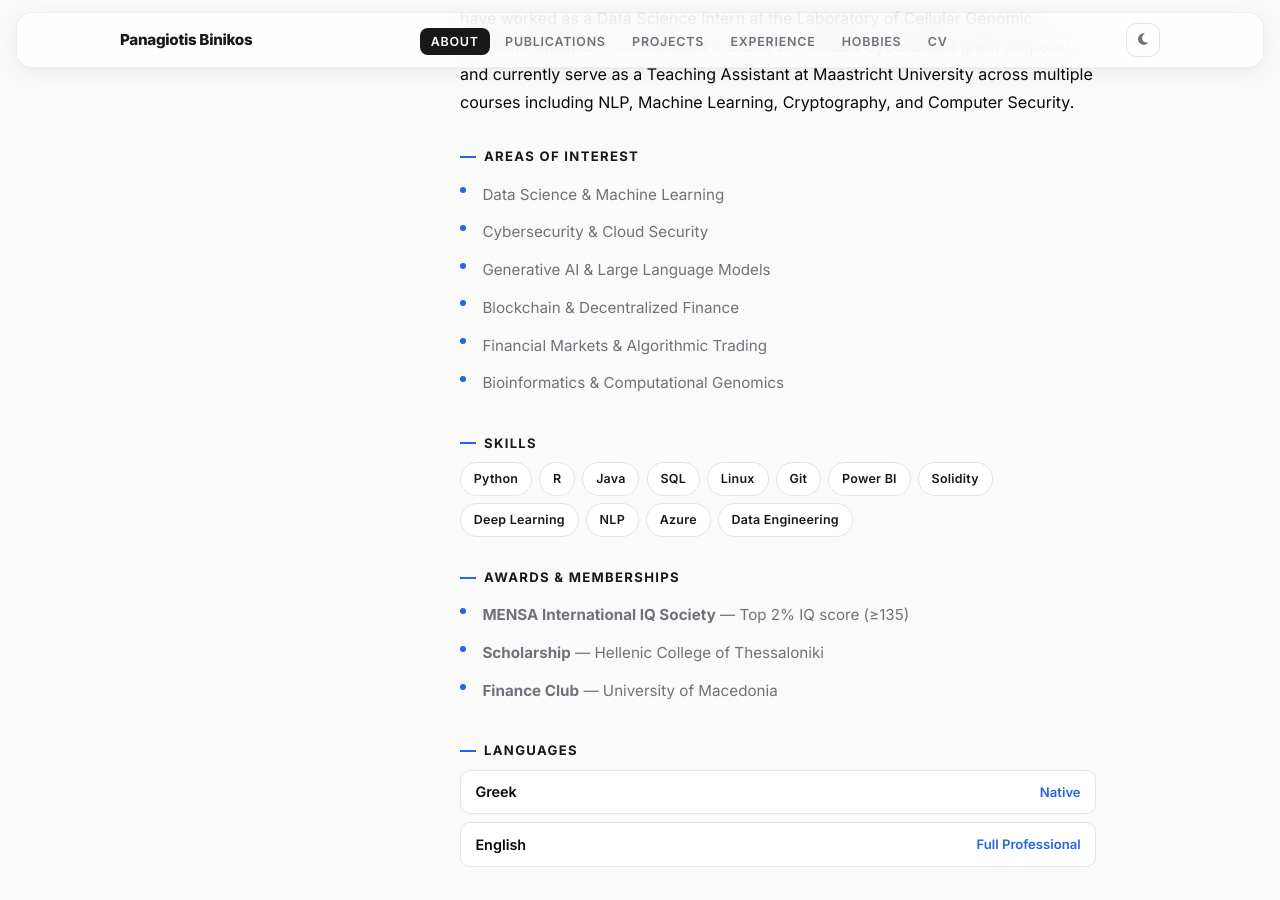
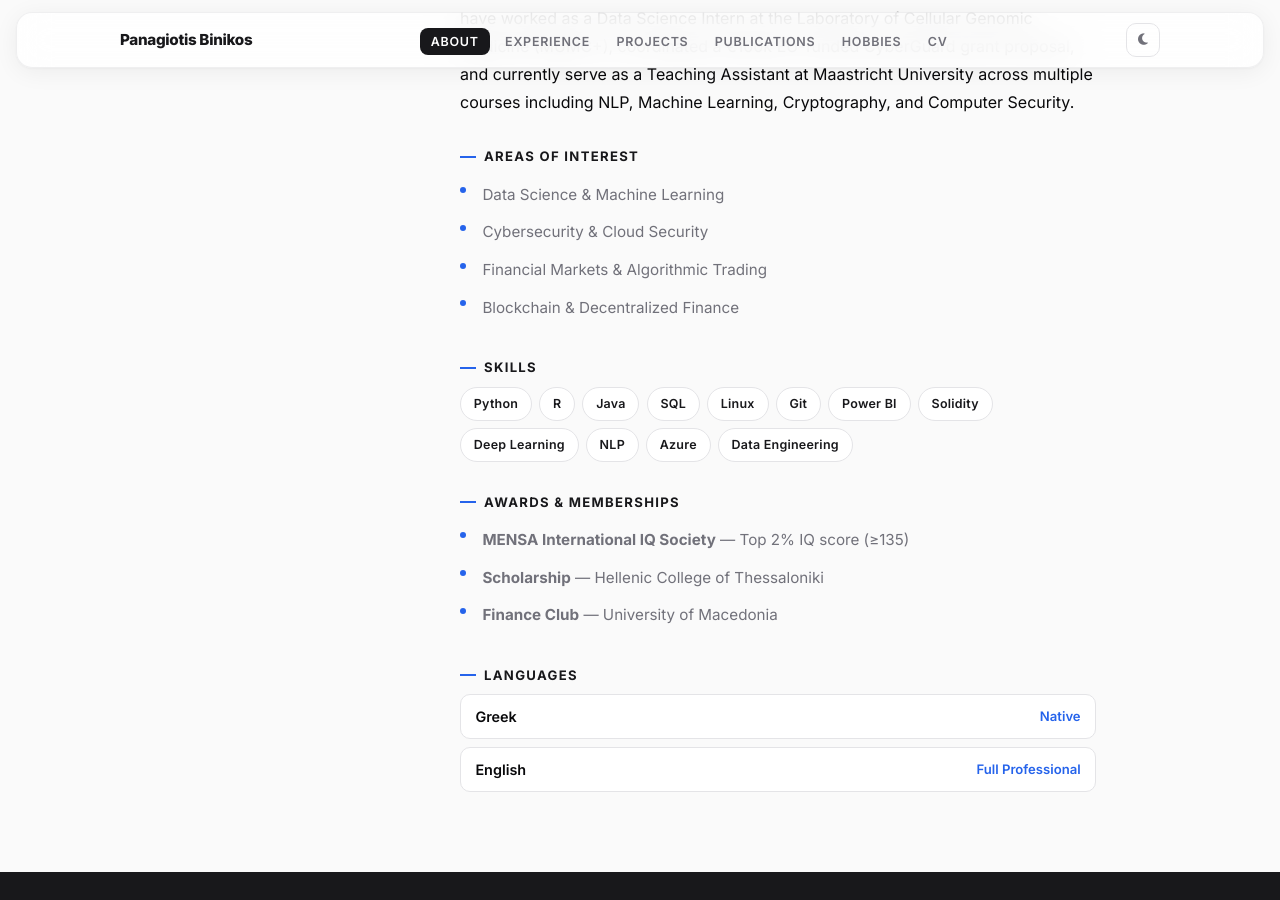
Before and after one commit to PanosBin/PanosBin.github.io, a Jekyll site: the page built from index.md, in a window 1280 px wide and 900 px high, scrolled down 517 px. Built offline with Jekyll 4.4.1, drawn with Linux system fonts in a browser that asks for light colours.

Commit message:
Reorder nav: Experience 2nd, Publications 4th; trim Areas of Interest

```diff
--- a/_layouts/default.html
+++ b/_layouts/default.html
@@ -44,12 +44,12 @@
       <ul class="nav__links" id="navLinks" role="list">
         <li><a href="{{ '/' | relative_url }}"
                {% if page.url == '/' %}class="active" aria-current="page"{% endif %}>About</a></li>
+        <li><a href="{{ '/experience/' | relative_url }}"
+               {% if page.url contains 'experience' %}class="active" aria-current="page"{% endif %}>Experience</a></li>
+        <li><a href="{{ '/projects/' | relative_url }}"
+               {% if page.url contains 'projects' %}class="active" aria-current="page"{% endif %}>Projects</a></li>
         <li><a href="{{ '/publications/' | relative_url }}"
                {% if page.url contains 'publications' %}class="active" aria-current="page"{% endif %}>Publications</a></li>
-        <li><a href="{{ '/projects/' | relative_url }}"
-               {% if page.url contains 'projects' %}class="active" aria-current="page"{% endif %}>Projects</a></li>
-        <li><a href="{{ '/experience/' | relative_url }}"
-               {% if page.url contains 'experience' %}class="active" aria-current="page"{% endif %}>Experience</a></li>
         <li><a href="{{ '/hobbies/' | relative_url }}"
                {% if page.url contains 'hobbies' %}class="active" aria-current="page"{% endif %}>Hobbies</a></li>
         <li><a href="{{ '/cv/' | relative_url }}"
--- a/index.md
+++ b/index.md
@@ -68,10 +68,8 @@ permalink: /
     <ul class="interests-list">
       <li>Data Science &amp; Machine Learning</li>
       <li>Cybersecurity &amp; Cloud Security</li>
-      <li>Generative AI &amp; Large Language Models</li>
+      <li>Financial Markets &amp; Algorithmic Trading</li>
       <li>Blockchain &amp; Decentralized Finance</li>
-      <li>Financial Markets &amp; Algorithmic Trading</li>
-      <li>Bioinformatics &amp; Computational Genomics</li>
     </ul>
 
     <h3>Skills</h3>
```
